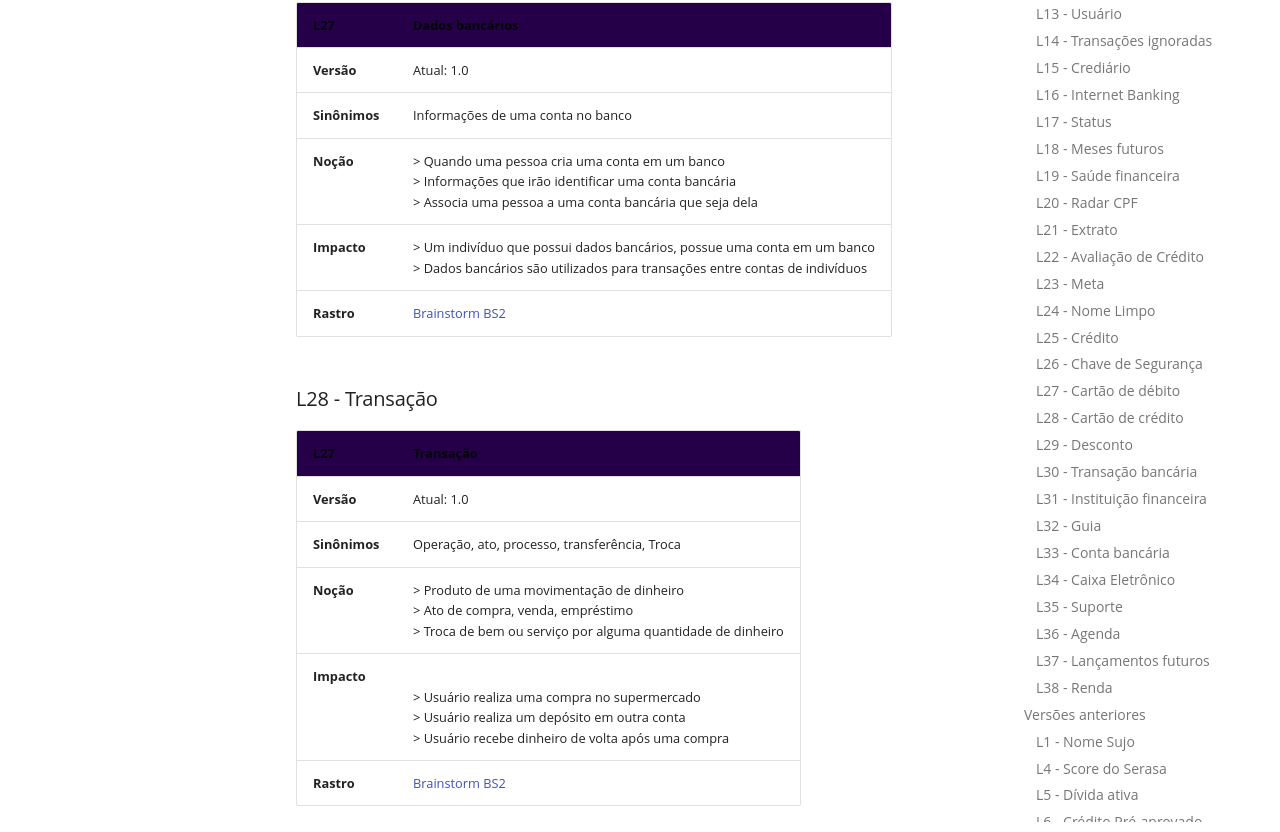
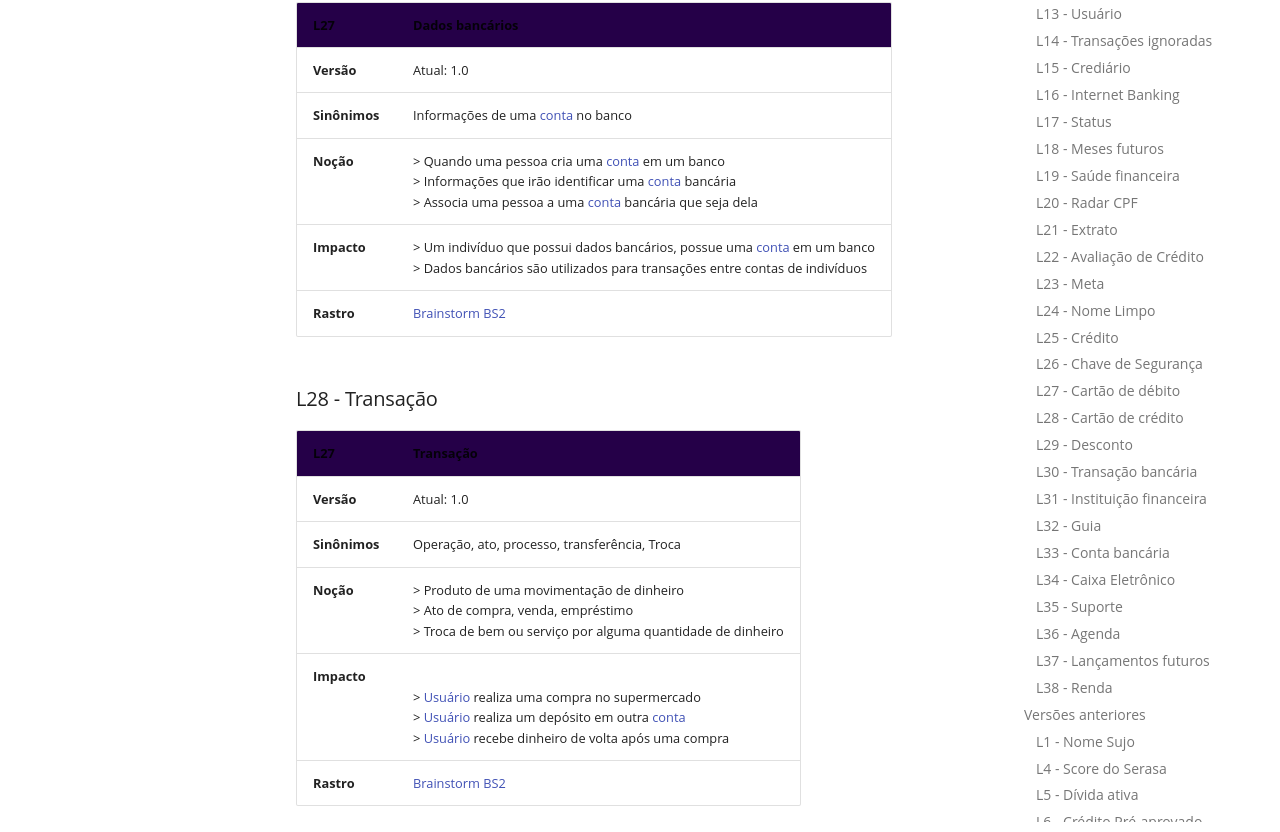
Before and after one commit to fga-disciplinas/2019.1-Guia-Bolso, an MkDocs documentation site: the page built from docs/modelagem/lexicos.md, in a window 1280 px wide and 1400 px high, scrolled down 23486 px. Shown: the part 489-1321 px from the top of the window. Built offline with MkDocs 1.6.1 and Material for MkDocs 9.7.7, drawn with Linux system fonts in a browser that asks for light colours; comment, search, counter and statistics services are not loaded; old or Windows-style settings are respelled for this version of MkDocs.

```diff
--- a/docs/modelagem/lexicos.md
+++ b/docs/modelagem/lexicos.md
@@ -516,9 +516,9 @@ Para o levantamento inicial de palavras e termos, o grupo realizou um [Brainstor
 | **L27** | **Dados bancários**  |
 |--|--|
 | **Versão**| Atual: 1.0 |
-|**Sinônimos**|Informações de uma conta no banco|
-| **Noção** | >	Quando uma pessoa cria uma conta em um banco <br> >	Informações que irão identificar uma conta bancária <br> >	Associa uma pessoa a uma conta bancária que seja dela|
-| **Impacto** | > Um indivíduo que possui dados bancários, possue uma conta em um banco <br> > Dados bancários são utilizados para transações entre contas de indivíduos|
+|**Sinônimos**|Informações de uma [conta] no banco|
+| **Noção** | >	Quando uma pessoa cria uma [conta] em um banco <br> >	Informações que irão identificar uma [conta] bancária <br> >	Associa uma pessoa a uma [conta] bancária que seja dela|
+| **Impacto** | > Um indivíduo que possui dados bancários, possue uma [conta] em um banco <br> > Dados bancários são utilizados para transações entre contas de indivíduos|
 | **Rastro** | [Brainstorm BS2](../../elicitacao-de-requisitos/brainstorm/#brainstorm-2-levantamento-de-palvras-chave-dentro-do-contexto-do-guiabolso) |
 
 
@@ -529,7 +529,7 @@ Para o levantamento inicial de palavras e termos, o grupo realizou um [Brainstor
 | **Versão**| Atual: 1.0 |
 |**Sinônimos**|Operação, ato, processo, transferência, Troca|
 | **Noção** | > Produto de uma movimentação de dinheiro <br> > Ato de compra, venda, empréstimo <br> > Troca de bem ou serviço por alguma quantidade de dinheiro|
-| **Impacto** | <br> >	Usuário realiza uma compra no supermercado <br> > Usuário realiza um depósito em outra conta <br> > Usuário recebe dinheiro de volta após uma compra|
+| **Impacto** | <br> >	[Usuário] realiza uma compra no supermercado <br> > [Usuário] realiza um depósito em outra [conta] <br> > [Usuário] recebe dinheiro de volta após uma compra|
 | **Rastro** | [Brainstorm BS2](../../elicitacao-de-requisitos/brainstorm/#brainstorm-2-levantamento-de-palvras-chave-dentro-do-contexto-do-guiabolso) |
 
 
```
Also changed, not shown: other parts of docs/modelagem/lexicos.md (+1 -0 lines).
